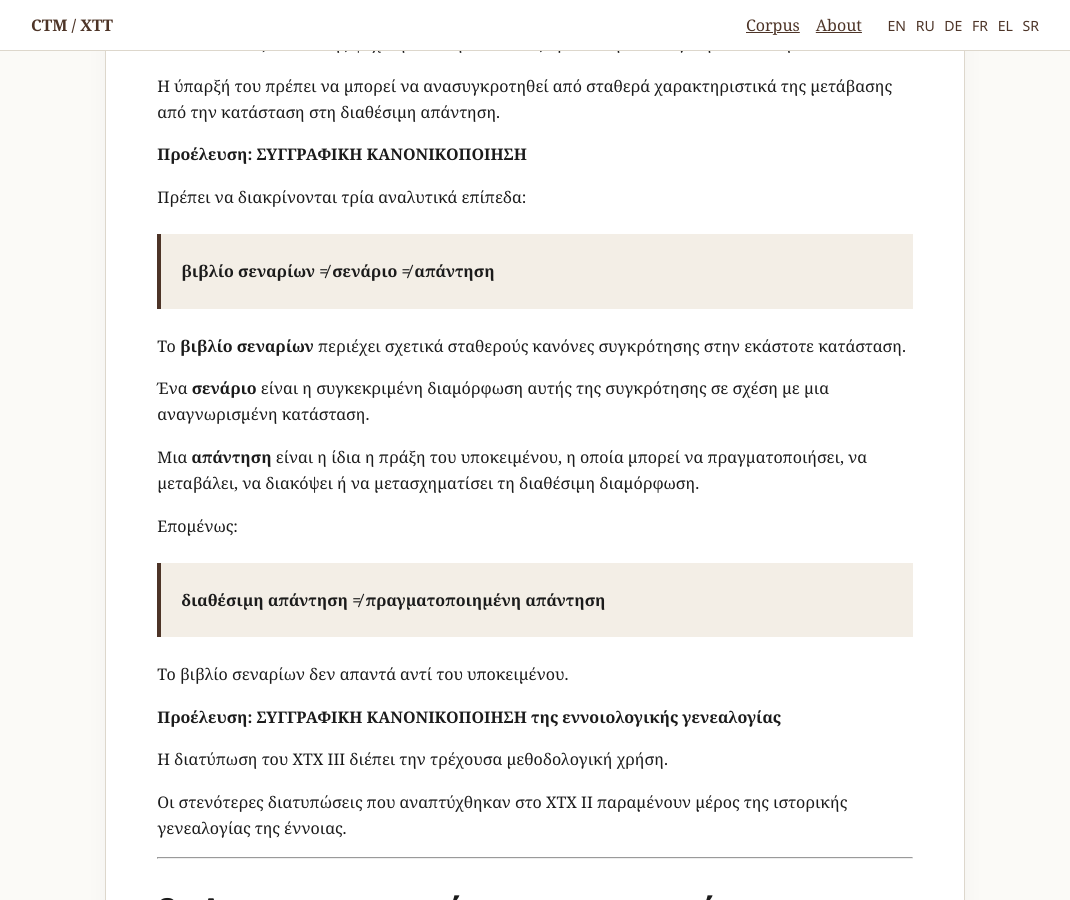
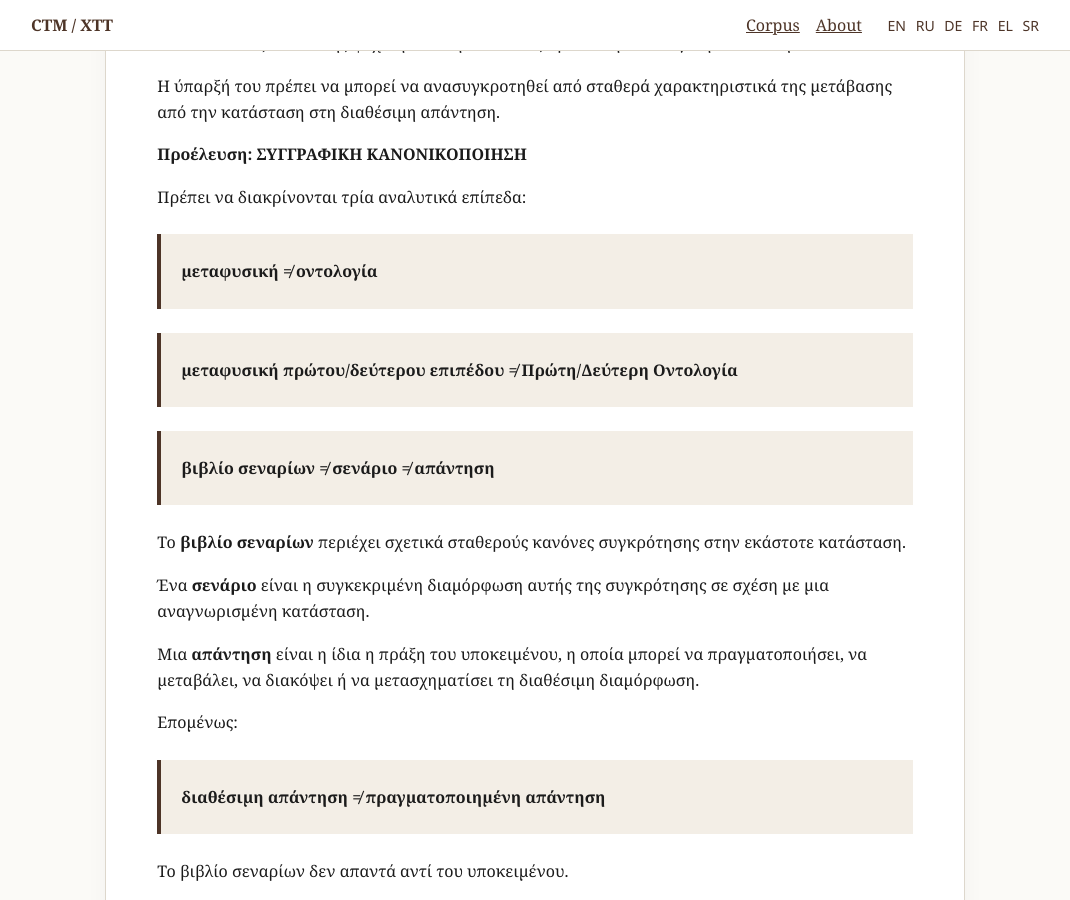
Before and after one commit to LeonAbasgus/Christians-of-the-Third-Millennium-Project, a Jekyll site: the page built from docs/el/index.md, in a window 1280 px wide and 900 px high, scrolled down 13805 px. Shown: the whole window, without its empty margins (105-1175 px from the left). Built offline with Jekyll 4.4.1, drawn with Linux system fonts in a browser that asks for light colours.

Commit message:
Add v1.1 metaphysics non-equivalences

```diff
--- a/docs/el/index.md
+++ b/docs/el/index.md
@@ -416,6 +416,10 @@ hreflang:
 **Προέλευση: ΣΥΓΓΡΑΦΙΚΗ ΚΑΝΟΝΙΚΟΠΟΙΗΣΗ**
 
 Πρέπει να διακρίνονται τρία αναλυτικά επίπεδα:
+
+> **μεταφυσική ≠ οντολογία**
+
+> **μεταφυσική πρώτου/δεύτερου επιπέδου ≠ Πρώτη/Δεύτερη Οντολογία**
 
 > **βιβλίο σεναρίων ≠ σενάριο ≠ απάντηση**
 
```
